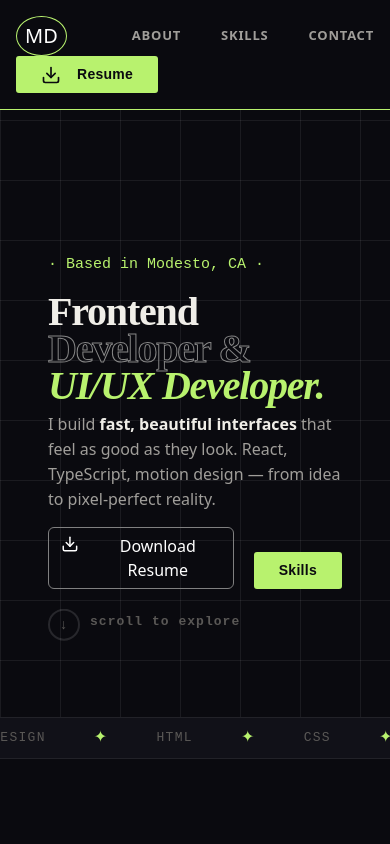
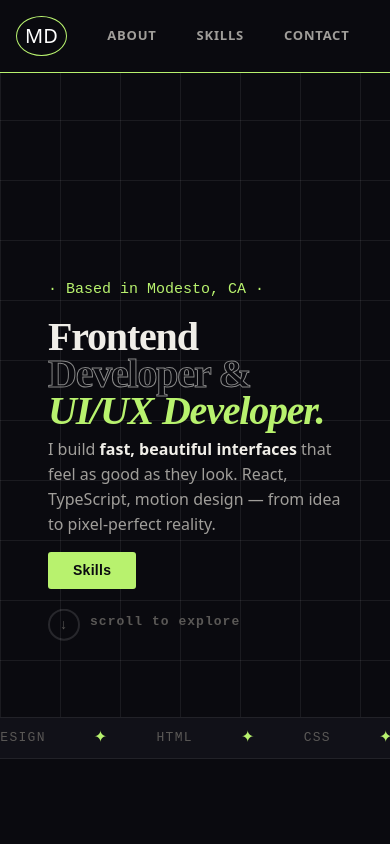
Before and after one commit to mdodd8/my-portfolio, a React (Vite) app: page / in a window 390 px wide. Shown: the top 844 px of the page. Built offline with nearby package versions, Linux system fonts and the light colour scheme.

Commit message:
minor styling edits

```diff
--- a/src/App.css
+++ b/src/App.css
@@ -157,4 +157,8 @@ footer {
     .topbar-contact {
         display: none;
     }
+
+    .resume {
+        display: none !important;
+    }
 }
--- a/src/App.tsx
+++ b/src/App.tsx
@@ -42,9 +42,9 @@ function App() {
                   {/*        <path d="M12 0C5.37 0 0 5.37 0 12c0 5.31 3.435 9.795 8.205 11.385.6.105.825-.255.825-.57 0-.285-.015-1.23-.015-2.235-3.015.555-3.795-.735-4.035-1.41-.135-.345-.72-1.41-1.23-1.695-.42-.225-1.02-.78-.015-.795.945-.015 1.62.87 1.845 1.23 1.08 1.815 2.805 1.305 3.495.99.105-.78.42-1.305.765-1.605-2.67-.3-5.46-1.335-5.46-5.925 0-1.305.465-2.385 1.23-3.225-.12-.3-.54-1.53.12-3.18 0 0 1.005-.315 3.3 1.23.96-.27 1.98-.405 3-.405s2.04.135 3 .405c2.295-1.56 3.3-1.23 3.3-1.23.66 1.65.24 2.88.12 3.18.765.84 1.23 1.905 1.23 3.225 0 4.605-2.805 5.625-5.475 5.925.435.375.81 1.095.81 2.22 0 1.605-.015 2.895-.015 3.3 0 .315.225.69.825.57A12.02 12.02 0 0 0 24 12c0-6.63-5.37-12-12-12z" />*/}
                   {/*    </svg>*/}
                   {/*    Github</button>*/}
-                  <a href={PDF} download="Melissa_Dodd_Resume (1).pdf" className="btn global-btn d-flex gap-3 align-items-center">
-                      <LucideDownload style={{height: '20px', width: '20px'}} className="icon"/>
-                      Resume</a>
+                  {/*<a href={PDF} download="Melissa_Dodd_Resume (1).pdf" className="btn resume global-btn d-flex gap-3 align-items-center">*/}
+                  {/*    <LucideDownload style={{height: '20px', width: '20px'}} className="icon"/>*/}
+                  {/*    Resume</a>*/}
               </div>
 
               {/*<button className="btn global-btn topbar-contact" onClick={() =>document.querySelector('#contact')?.scrollIntoView({behavior: 'smooth'})}>Contact</button>*/}
--- a/src/Components/Dashboard/Dashboard.tsx
+++ b/src/Components/Dashboard/Dashboard.tsx
@@ -27,9 +27,9 @@ function Dashboard({scrollTo}: Props) {
                 </p>
                 <div className="hero-actions">
                     <div className="hero-btn-group align-items-end">
-                        <a  href={PDF} download="Melissa_Dodd_Resume (1).pdf" className="btn ghost-btn d-flex gap-3" style={{color: 'white', height: 'fit-content'}}>
-                            <LucideDownload style={{height: '20px', width: '20px'}} className="icon"/>
-                            Download Resume</a>
+                        {/*<a  href={PDF} download="Melissa_Dodd_Resume (1).pdf" className="btn ghost-btn d-flex gap-3" style={{color: 'white', height: 'fit-content'}}>*/}
+                        {/*    <LucideDownload style={{height: '20px', width: '20px'}} className="icon"/>*/}
+                        {/*    Download Resume</a>*/}
                         <div className="d-flex flex-column gap-3">
                             <button className="btn global-btn" onClick={() => scrollTo('skills')}>Skills</button>
                             {/*<button className="btn ghost-btn d-flex gap-3" style={{color: 'white'}}*/}
```
